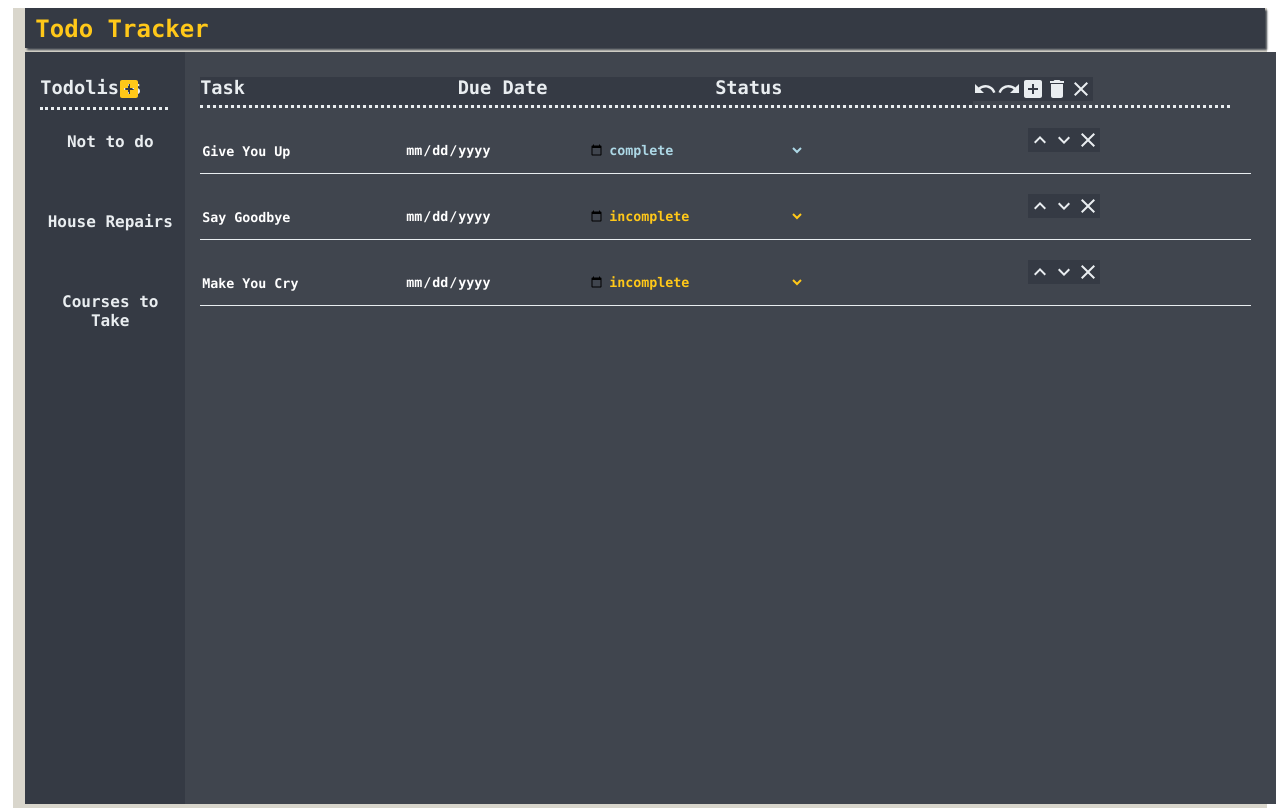
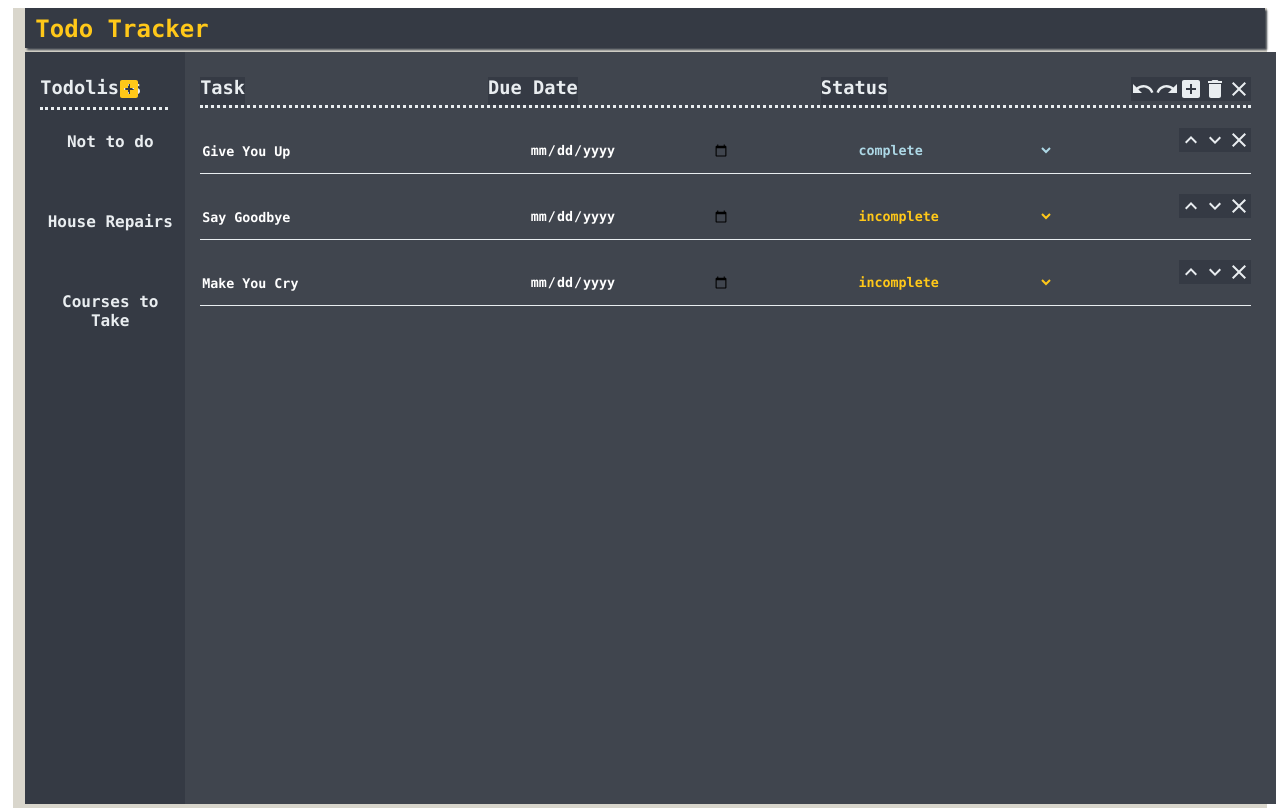
Before and after one commit to KostadinDev/todo_tracker_hw2, a React (Create React App) app: page / in a window 1280 px wide. Both pictures are taken after a click on the element "Not to do". Built offline with nearby package versions, Linux system fonts and the light colour scheme; the HTML template or start-up script is replaced by a standard one.

Commit message:
fixed row and column alignment

```diff
--- a/src/components/ToDoItem.js
+++ b/src/components/ToDoItem.js
@@ -84,8 +84,7 @@ class ToDoItem extends Component {
             {/* <div className="item-col status-col" className={statusType}>
               {listItem.status}
             </div> */}
-            <div className="item-col test-4-col"></div>
-            <div className="item-col list-controls-col">
+            <div className="">
               <KeyboardArrowUp
                 id={"arrowUp-" + listItem.id}
                 onClick={this.props.updateList}
--- a/src/components/Workspace.js
+++ b/src/components/Workspace.js
@@ -17,17 +17,17 @@ class Workspace extends Component {
     return (
       <div id="workspace">
         <div id="todo-list-header-card" className="list-item-card">
-          <div id="task-col-header" className="item-col todo-button">
+          <div id="task-col-header" className=" todo-button">
             Task
           </div>
-          <div id="date-col-header" className="item-col todo-button">
+          <div id="date-col-header" className="todo-button">
             Due Date
           </div>
-          <div id="status-col-header" className="item-col todo-button">
+          <div id="status-col-header" className=" todo-button">
             Status
           </div>
           <div
-            className="item-col"
+            className=""
             display="flex"
             flexDirection="row"
             flexWrap="nowrap"
--- a/src/css/todo_layout.css
+++ b/src/css/todo_layout.css
@@ -79,7 +79,7 @@
 #todo-list-header-card {
     padding-top:25px;
     height:30px;
-    width: 98%;
+
 }
 
 #todo-list-items-div {
@@ -92,8 +92,10 @@
 .list-item-card {
     padding-top:20px;
     height: 45px;
+    width:100%;
     display: flex;
     flex-direction: row;
+    justify-content: space-between;
 }
 
 .item-col {
```
